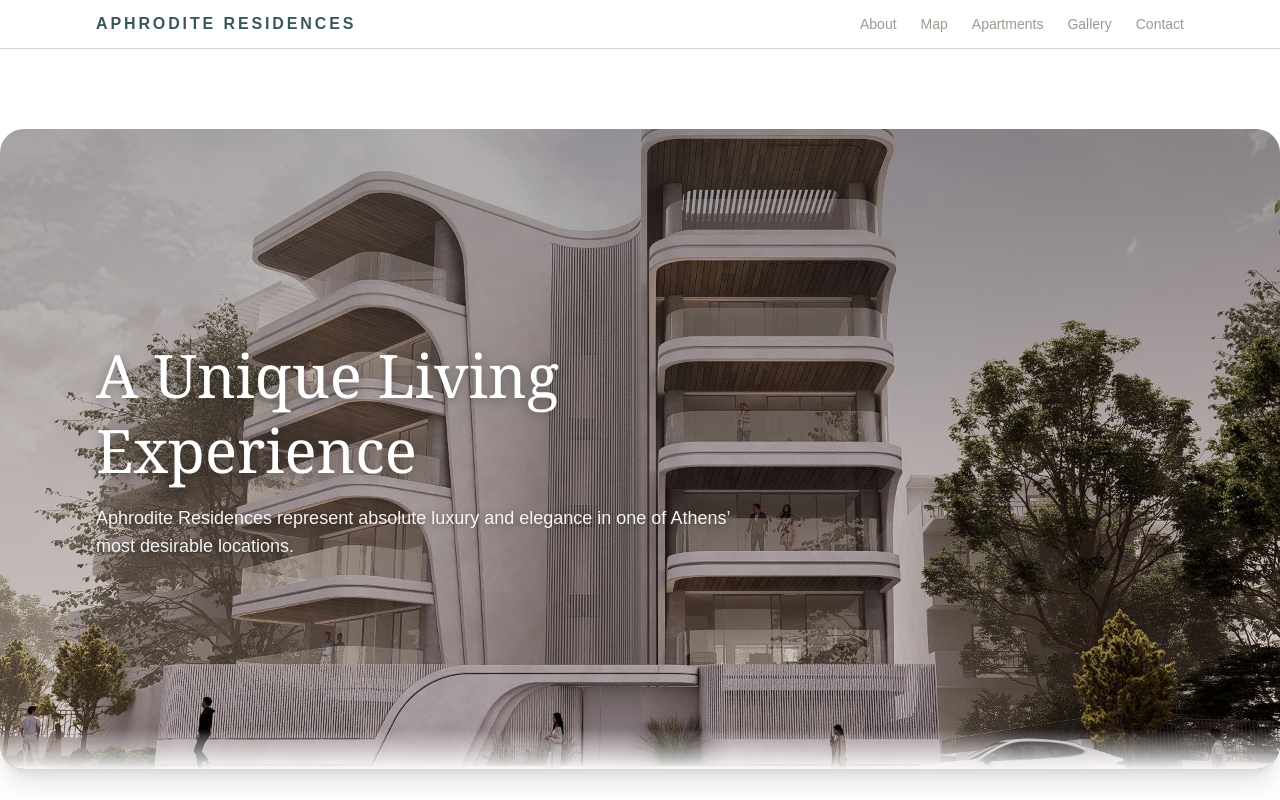
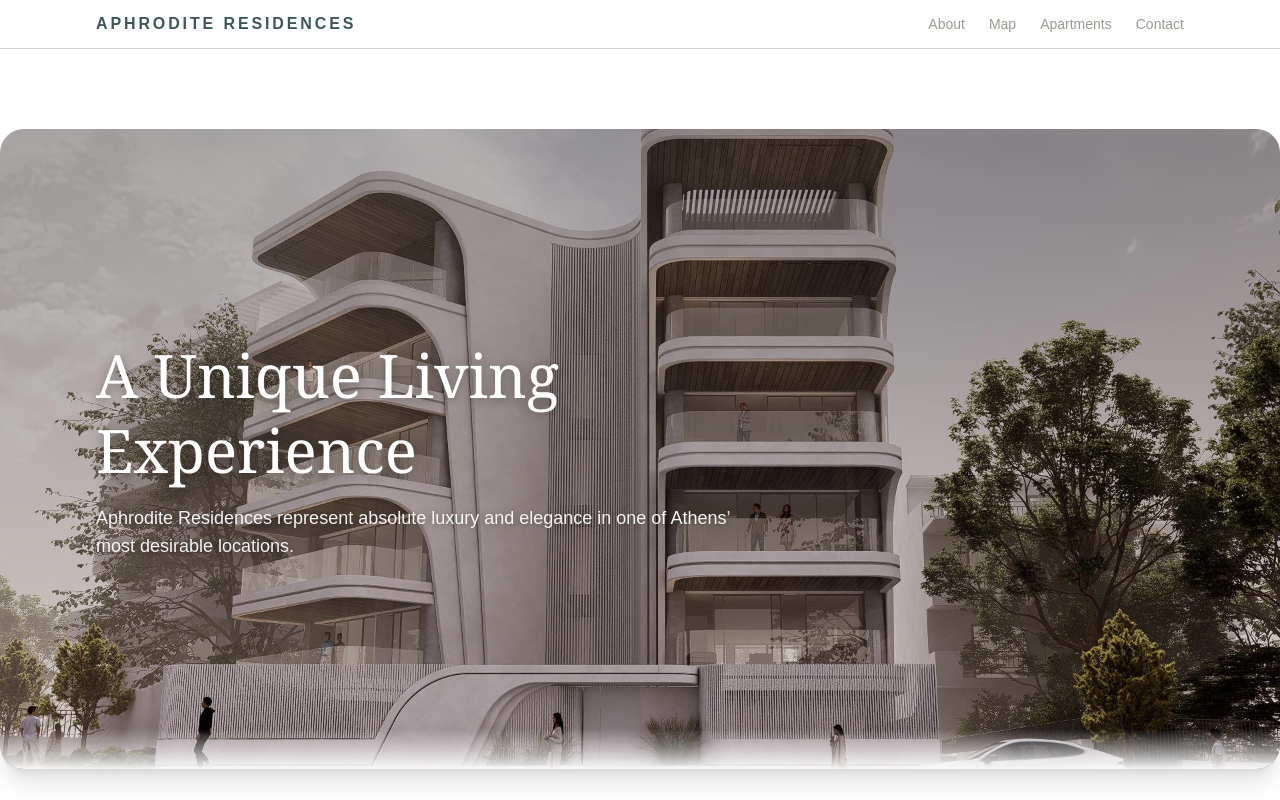
Before and after one commit to vasilistsonis/aphrodite-site, a Next.js app: page / in a window 1280 px wide. Shown: the top 800 px of the page. Built offline with nearby package versions, Linux system fonts and the light colour scheme.

Commit message:
Remove Gallery link from nav (section disabled)

```diff
--- a/src/app/page.tsx
+++ b/src/app/page.tsx
@@ -535,7 +535,7 @@
             APHRODITE RESIDENCES
           </a>
           <div className="hidden gap-6 md:flex">
-            {["About", "Map", "Apartments", "Gallery", "Contact"].map((label) => (
+            {["About", "Map", "Apartments", "Contact"].map((label) => (
               <a key={label} href={`#${label.toLowerCase()}`} className="text-sm" style={{ color: C.sage }}>
                 {label}
               </a>
```
